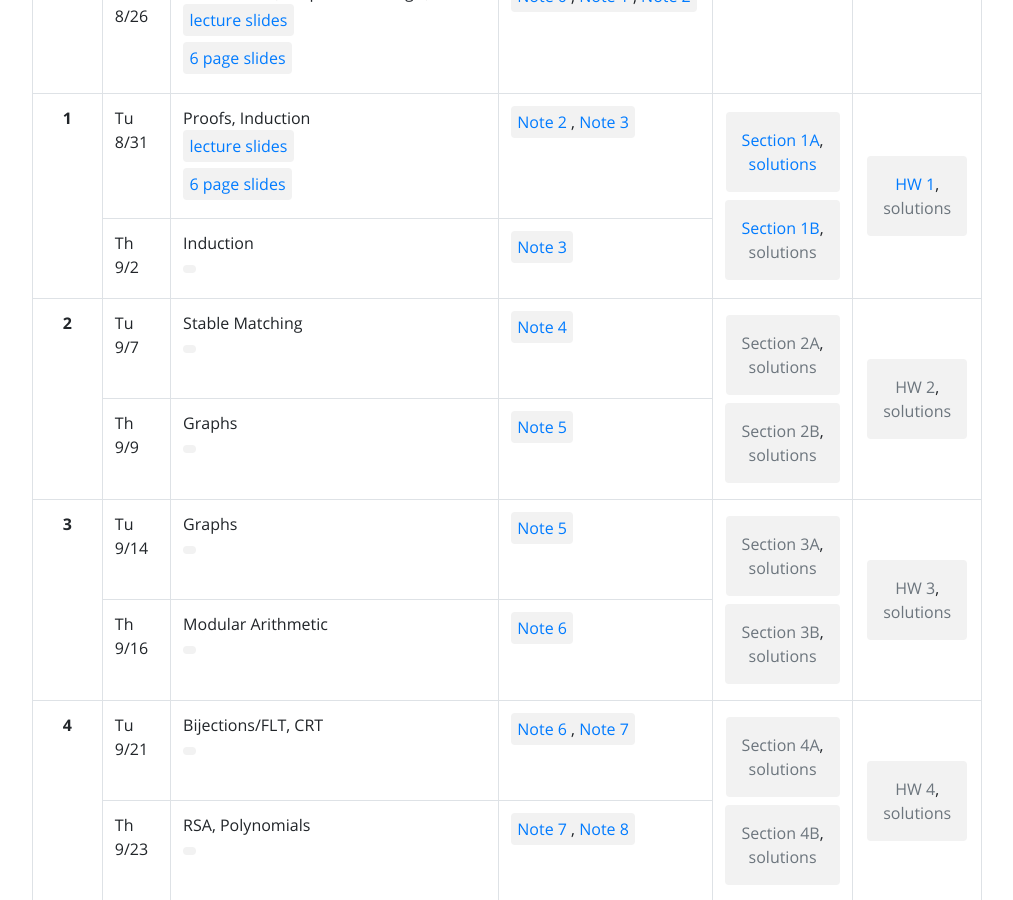
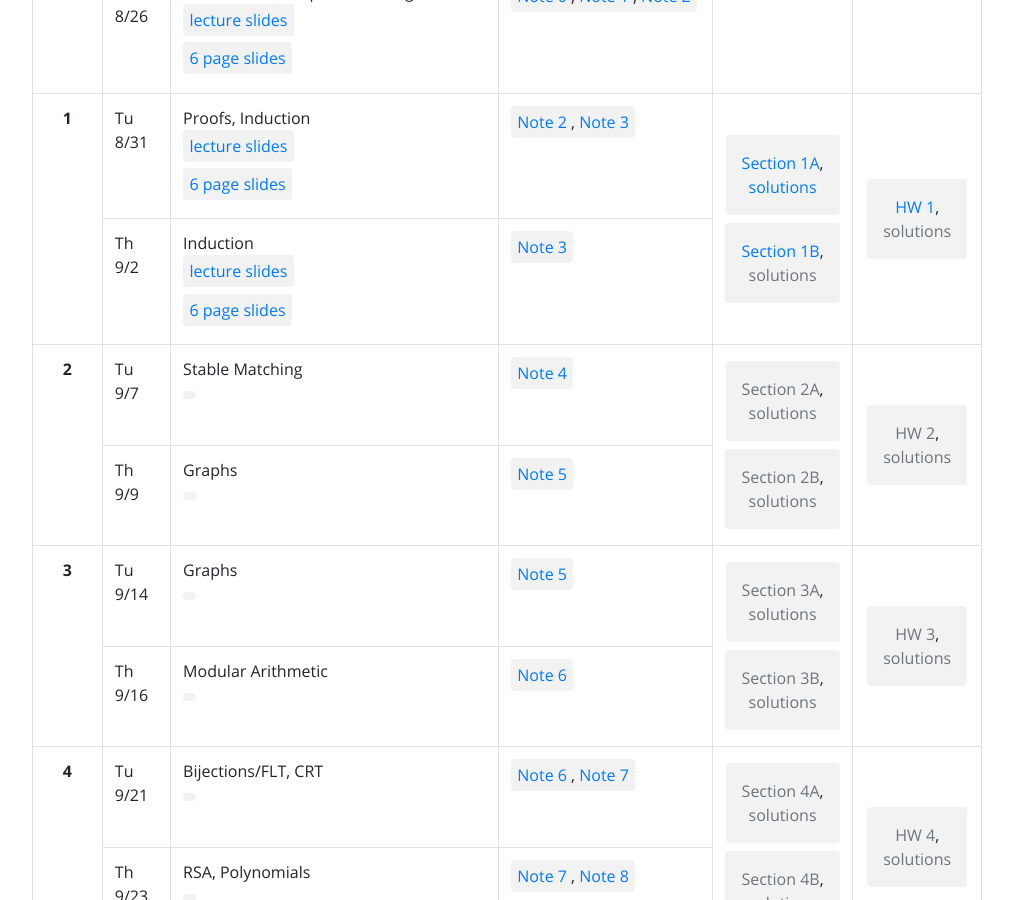
Before and after one commit to tsgoten/cs70-website, a Jekyll site: the page built from index.html, in a window 1280 px wide and 900 px high, scrolled down 595 px. Shown: the whole window, without its empty margins (133-1146 px from the left). Built offline with Jekyll 4.4.1, drawn with Linux system fonts in a browser that asks for light colours.

Commit message:
lecture 3 slides

```diff
--- a/_data/materials/week_1.yml
+++ b/_data/materials/week_1.yml
@@ -21,5 +21,7 @@
   password:
   mirror:
   resources:
-      - name:
-        url:
+      - name: lecture slides
+        url: assets/lec/lec-3-handout.pdf
+      - name: 6 page slides
+        url: assets/lec/lec-3-6up.pdf
```
Also changed, not shown: 4 other files.
